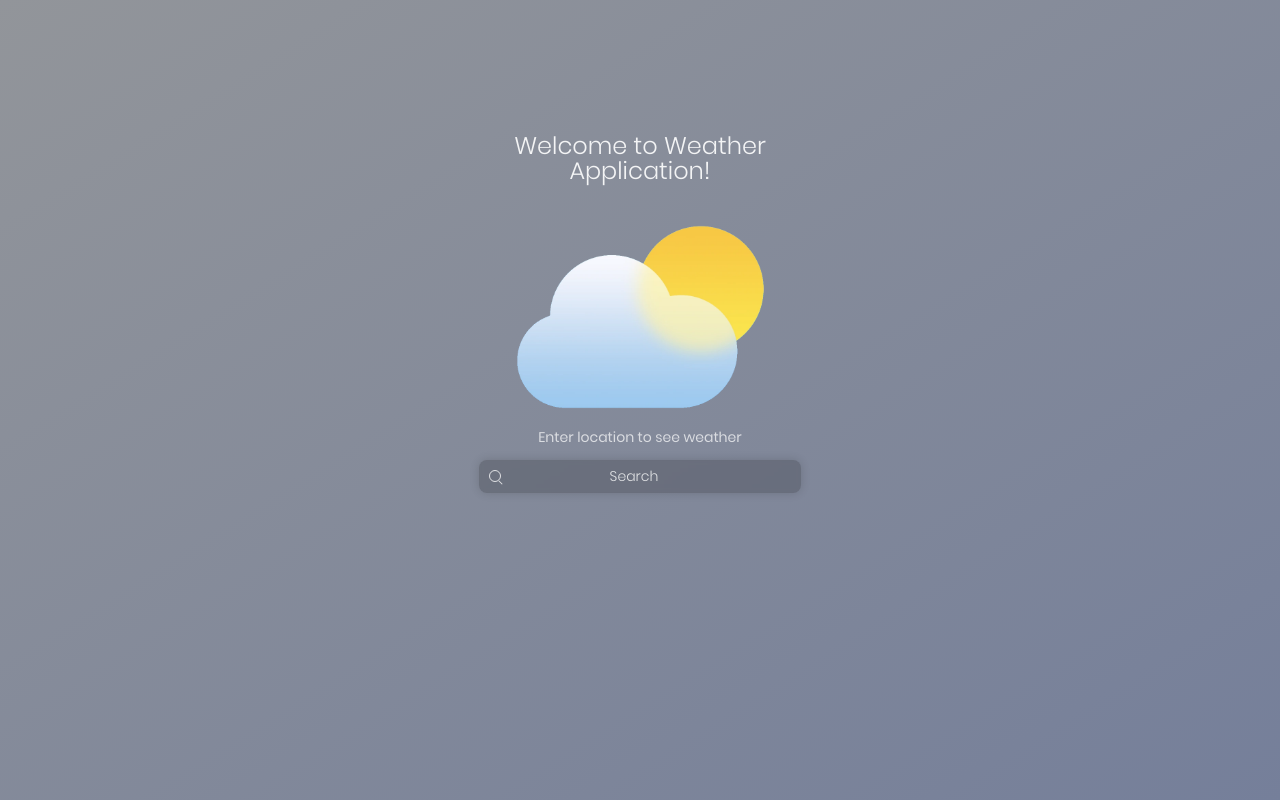
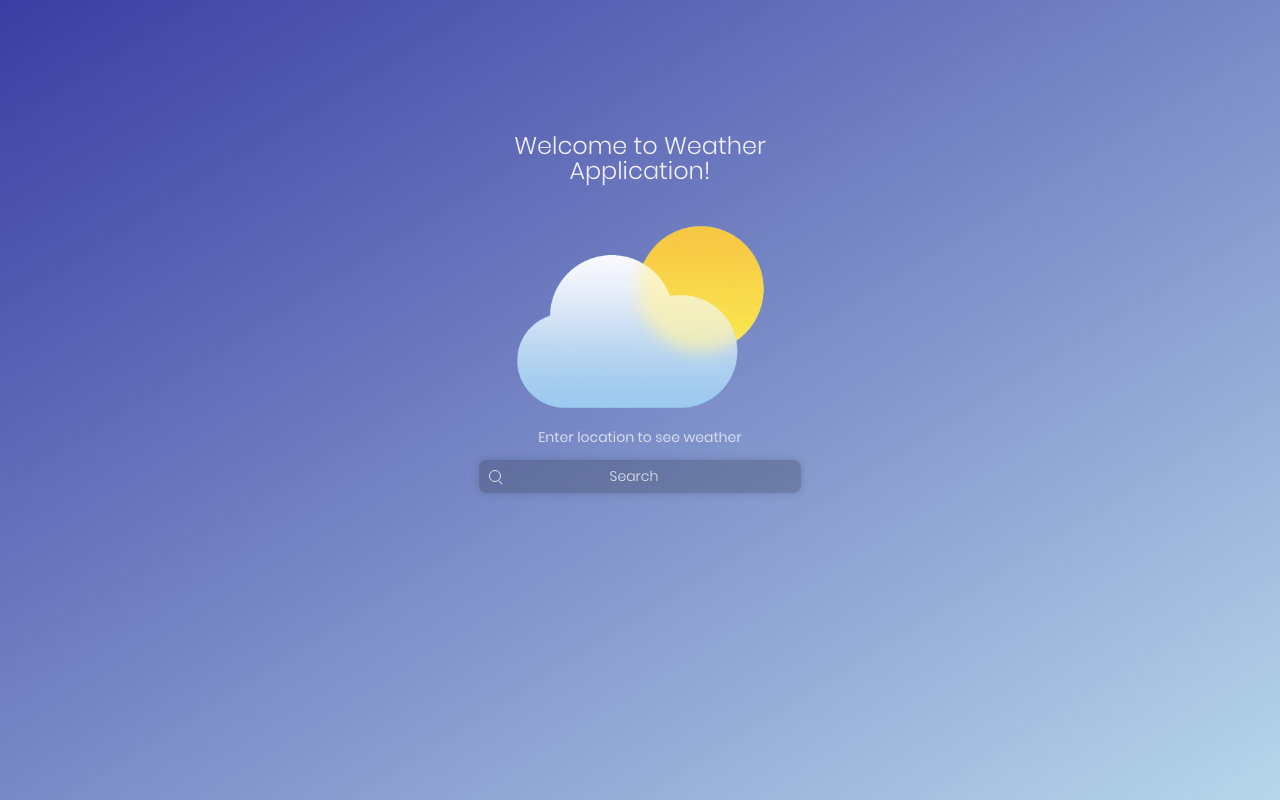
Before and after one commit to nazarhapak/weather-app, a React (Create React App) app: page / in a window 1280 px wide. Built offline with nearby package versions, Linux system fonts and the light colour scheme.

Commit message:
Updating backgrounds (setting bright default gradients) and updating loading message

```diff
--- a/src/components/WelcomePage.css
+++ b/src/components/WelcomePage.css
@@ -7,7 +7,7 @@
   width: 100vw;
   height: 100vh;
 
-    background: linear-gradient(to left top, #757F9A , #92959a);
+  background: linear-gradient(to left top, #b7d6ea, #3b3da2);
 }
 
 .welcome-page > .description {
@@ -43,7 +43,7 @@
   align-items: center;
 }
 
-.welcome-page .search-bar  input {
+.welcome-page .search-bar input {
   margin: 10px 0 0 0;
 
   padding-right: 42px;
@@ -72,7 +72,6 @@
   left: 10px;
 }
 
-
 .welcome-page .suggestion {
   font-size: 14px;
   font-weight: 300;
@@ -95,7 +94,7 @@
     margin-top: -250px;
   }
 
-    .welcome-page .search-bar  input {
+  .welcome-page .search-bar input {
     width: 250px;
     height: 38px;
 
--- a/src/containers/App.js
+++ b/src/containers/App.js
@@ -18,11 +18,11 @@ class App extends Component {
     super();
     this.state = {
       route: "Welcome",
-      name: "Enter city name",
+      name: "Data is loading...",
       weather: {
         id: 804,
-        main: "Clouds",
-        description: "overcast clouds",
+        main: "Clear",
+        description: "clear",
         icon: "04n",
       },
       time: "00:00",
```
Lines whose indentation alone changed are shown as unchanged.
